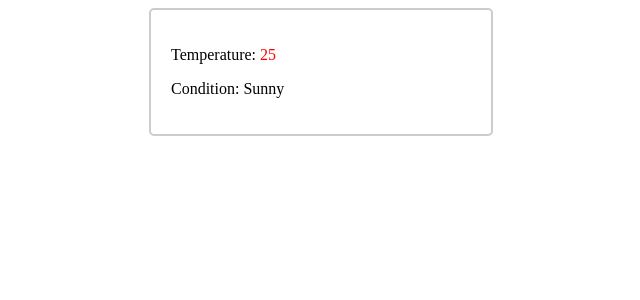
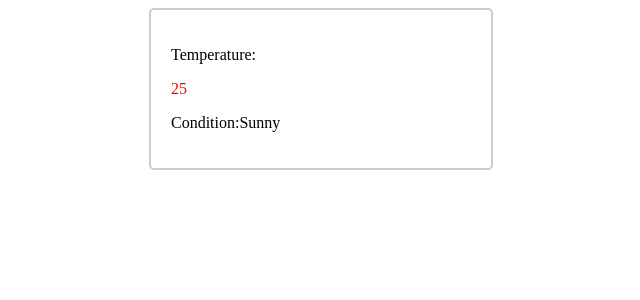
Before and after one commit to acciojob/conditional-weather-report-Itishree2000, a React app: page / in a window 1280 px wide. Shown: the top 300 px of the page, without its empty margins (319-959 px from the left). Built offline with nearby package versions, Linux system fonts and the light colour scheme.

Commit message:
commit-1

```diff
--- a/src/components/App.js
+++ b/src/components/App.js
@@ -24,12 +24,14 @@ const App = () => {
 
   return (
     <div className="main">
+      <span>
       <p>
-        Temperature: <span className={temperatureClass}>{weatherData.temperature}</span>
+        Temperature:<p className={temperatureClass}>{weatherData.temperature}</p>
       </p>
-      <p>Condition:<span> {weatherData.conditions}
+      <p>Condition:{weatherData.conditions}
+
+      </p>
       </span>
-      </p>
     </div>
   );
 };
```
